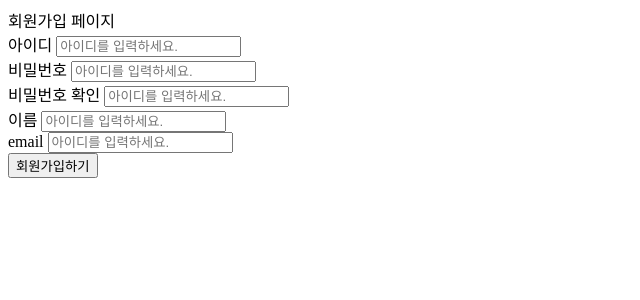
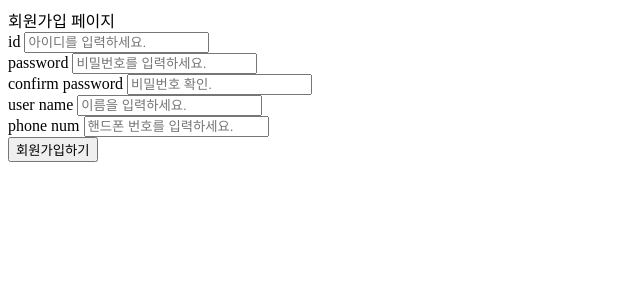
Before and after one commit to DKU-OpenSource-BulletinBoard/Django_BulletinBoard, a Django app: template oss_teamproject/boardsite/board/templates/board/register.html in a window 1280 px wide. Shown: the top 300 px of the page, without its empty margins (0-640 px from the left). Run offline with Django 3.2, Linux system fonts and the light colour scheme; the template is opened without the code that fills it, so the values that code supplies are empty.

```diff
--- a/oss_teamproject/boardsite/board/templates/board/register.html
+++ b/oss_teamproject/boardsite/board/templates/board/register.html
@@ -3,25 +3,25 @@
 <form action = "" method ="POST">
     {% csrf_token %}
     <div>
-        <label for="id">아이디</label>
+        <label for="id">id</label>
         <input type="text" id = "id" placeholder = "아이디를 입력하세요." name = "id">
     </div>
     <div>
-        <label for="pw">비밀번호</label>
-        <input type="text" id = "pw" placeholder = "아이디를 입력하세요." name = "pw">
+        <label for="pw">password</label>
+        <input type="text" id = "pw" placeholder = "비밀번호를 입력하세요." name = "pw">
     </div>
     <div>
-        <label for="re-pw">비밀번호 확인</label>
-        <input type="text" id = "re-pw" placeholder = "아이디를 입력하세요." name = "re-pw">
+        <label for="re-pw">confirm password</label>
+        <input type="text" id = "re-pw" placeholder = "비밀번호 확인." name = "re-pw">
     </div>
 
     <div>
-        <label for="name">이름</label>
-        <input type="text" id = "name" placeholder = "아이디를 입력하세요." name = "name">
+        <label for="name">user name</label>
+        <input type="text" id = "name" placeholder = "이름을 입력하세요." name = "name">
     </div>
     <div>
-        <label for="email">email</label>
-        <input type="text" id = "email" placeholder = "아이디를 입력하세요." name = "email">
+        <label for="phone">phone num</label>
+        <input type="text" id = "phone" placeholder = "핸드폰 번호를 입력하세요." name = "phone">
     </div>
 
     <button type="submit">회원가입하기</button>
--- a/oss_teamproject/boardsite/board/urls.py
+++ b/oss_teamproject/boardsite/board/urls.py
@@ -6,4 +6,5 @@ urlpatterns = [
     path('', views.main, name="mainpage"),  # 메인 페이지 연결
     path('bulletin', views.bulletin, name="bulletinboard"),  # 게시판 뷰 연결
     path('info', views.userinfo, name="userinfo"),   # 유저 정보 뷰 연결
+    path('register', views.register, name="register"), # 회원 가입 페이지로 연결
 ]
```
Also changed, not shown: oss_teamproject/boardsite/board/views.py (+27 -1 lines).
